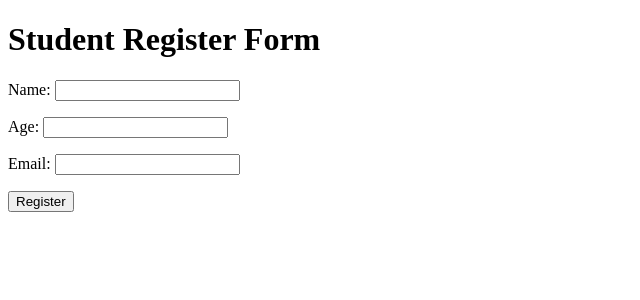
After one commit to valluvan-dev-official/my_project, a Django app: page /django_model_form/ in a window 1280 px wide. The commit adds this page. Shown: the top 300 px of the page, without its empty margins (0-640 px from the left). Run offline with Django 5.2, Linux system fonts and the light colour scheme.

Commit message:
Add Student model, registration form, and update admin; implement student registration view and URL

```diff
--- a/my_application/admin.py
+++ b/my_application/admin.py
@@ -1,7 +1,8 @@
 from django.contrib import admin
-from .models import Sample_data
+from .models import Sample_data,Student
 
 # Register your models here.
 
 
 admin.site.register(Sample_data)
+admin.site.register(Student)
--- a/my_application/forms.py
+++ b/my_application/forms.py
@@ -1,5 +1,6 @@
 from urllib import request
 from django import forms
+from .models import Student
 
 
 class Contact_Form(forms.Form):
@@ -9,3 +10,12 @@ class Contact_Form(forms.Form):
     email = forms.EmailField(required=True)
 
     message = forms.CharField(widget=forms.Textarea,required=True)
+
+
+
+class Student_Form(forms.ModelForm):
+
+    class Meta:
+
+        model = Student
+        fields = ["name","age","email"]
--- a/my_application/models.py
+++ b/my_application/models.py
@@ -8,3 +8,11 @@ class Sample_data(models.Model):
     student_name = models.CharField(max_length=30)
     student_class = models.CharField(max_length=25)
     address = models.CharField(max_length=200)
+
+
+
+class Student(models.Model):
+
+    name = models.CharField(max_length=100)
+    age = models.IntegerField()
+    email = models.EmailField()
--- a/my_application/views.py
+++ b/my_application/views.py
@@ -1,9 +1,7 @@
-from math import e
-import re
 from django.http import HttpResponse
-from django.shortcuts import render
-from .models import Sample_data
-from .forms import Contact_Form
+from django.shortcuts import render,redirect
+from .models import Sample_data,Student
+from .forms import Contact_Form,Student_Form
 
 # Create your views here.
 
@@ -53,9 +51,7 @@ def html_form(request):
     if request.method == "POST":
 
         print("-------- Request ------",request)
-
         print("-------- Method -------",request.method)
-
         print("-------- Username -------",request.POST.get("username"))
         print("-------- Password -------",request.POST.get("password"))
 
@@ -63,16 +59,12 @@ def html_form(request):
         pass_word = request.POST.get("password")
 
         if user_name == "admin" and pass_word == "1234":
-
             return render(request,"Login_success.html",{"user" : user_name})
 
         else:
-
             return render(request,"login.html",{"Error" : "Invalid Credentials"})
 
     return render(request,"login.html")
-
-
 
 
 def django_normal_form(request):
@@ -80,11 +72,8 @@ def django_normal_form(request):
     C_form = Contact_Form()
 
     if request.method == "POST":
-
         form = Contact_Form(request.POST)
-
         print(form)
-
 
         if form.is_valid():
 
@@ -99,3 +88,21 @@ def django_normal_form(request):
             return HttpResponse("Invalid Data")
 
     return render(request,"contact.html",{"form":C_form})
+
+
+# django model form :
+
+def student_register(request):
+
+    form = Student_Form()
+
+    if request.method == "POST":
+
+        form = Student_Form(request.POST)
+
+        if form.is_valid():
+            form.save()
+            return redirect("home_main")
+
+
+    return render(request,"student_register.html",{"Form":form})
--- a/my_project/urls.py
+++ b/my_project/urls.py
@@ -29,4 +29,5 @@ urlpatterns = [
     path("regroup/",views.regroup_jinja,name="regroup"),
     path("login/",views.html_form,name="login"),
     path("django_form/",views.django_normal_form,name="django_form"),
+    path("django_model_form/",views.student_register,name="django_model_form"),
 ]
--- /dev/null
+++ b/templates/student_register.html
@@ -0,0 +1,23 @@
+<!DOCTYPE html>
+<html lang="en">
+<head>
+    <meta charset="UTF-8">
+    <meta name="viewport" content="width=device-width, initial-scale=1.0">
+    <title>Document</title>
+</head>
+<body>
+
+    <h1>Student Register Form</h1>
+
+    <form action="" method="post">
+
+        {% csrf_token %}
+
+        {{ Form.as_p }}
+
+        <button type="submit">Register</button>
+
+    </form>
+
+</body>
+</html>
```
Also changed, not shown: templates/index.html (+6 -2 lines), db.sqlite3, my_application/migrations/0002_student.py (added).
